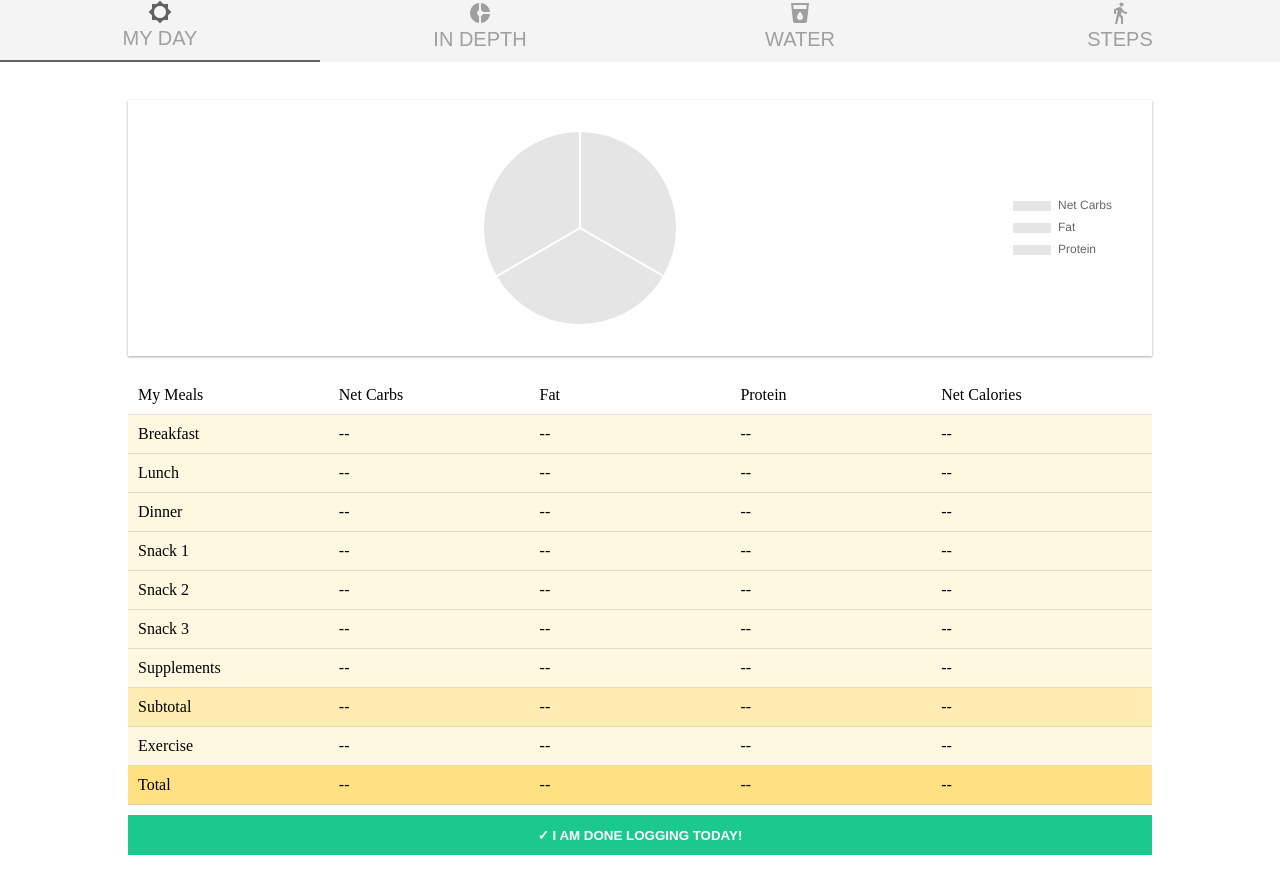
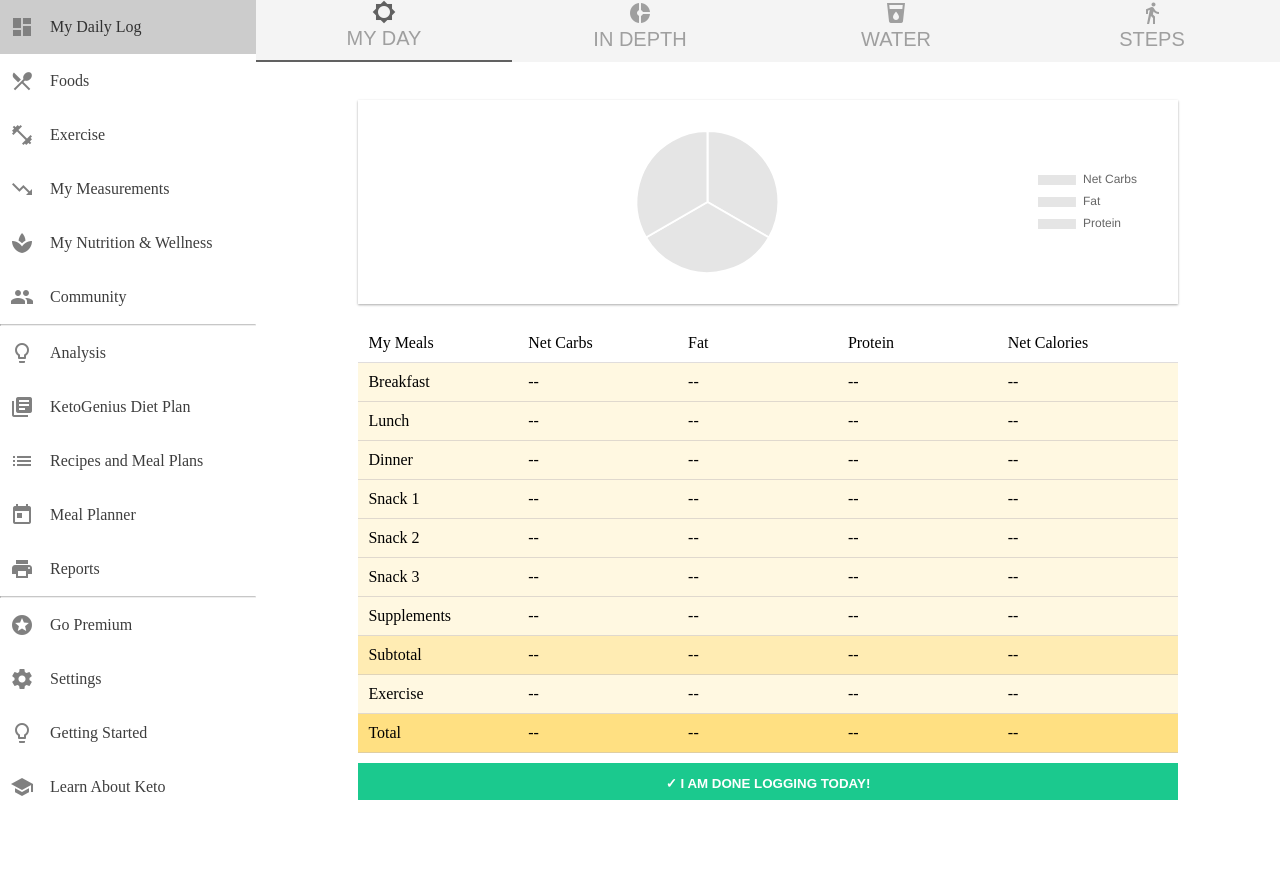
Before and after one commit to nitansh11/scandium, a plain HTML site: page dashboard/daily_log/daily_log.html in a window 1280 px wide. After the commit the page ends 800 px from the top, so only its background shows below. Drawn offline with nearby package versions, Linux system fonts and the light colour scheme.

Commit message:
daily log sidebar added

```diff
--- a/dashboard/daily_log/daily_log.css
+++ b/dashboard/daily_log/daily_log.css
@@ -2,11 +2,64 @@
     margin: 0;
     padding: 0;
 }
-/*****************************/
+
+/****************************************** Dashboard Navigation (Nitansh)***************************************/
+
+.dashboard-main {
+    display: grid;
+    grid-template-columns: 20% 80%;
+  }
+
+  hr {
+    border-top: 1px solid rgba(128, 128, 128, 0.445);
+  }
+  .dashboard-main__nav {
+    list-style-type: none;
+    margin: 0;
+    padding: 0;
+    background-color: white;
+    overflow-y: auto;
+    height: 100vh;
+    padding-top: 0;
+    margin-bottom: 0;
+    padding-bottom: 0;
+  }
+  .dashboard-main__nav li {
+    display: flex;
+    /* grid-template-columns: 20% 80%; */
+    margin: 0px auto;
+    align-items: center;
+    padding: 10px;
+  }
+  .dashboard-main__nav li a {
+    display: block;
+    color: rgba(0, 0, 0, 0.76);
+    padding: 8px 16px;
+    text-decoration: none;
+  }
+
+  .dashboard-main__nav li.active {
+    background-color: #cccccc;
+  }
+
+  .dashboard-main__nav li:hover:not(.active) {
+    background-color: #cccccc;
+  }
+
+  .dashboard-main__nav li i {
+    color: gray;
+  }
+
+/**************Daily Log (By Nitansh)***************/
 .daily-log{
     width: 100%;
     /* border: 1px solid gray; */
     margin: auto;
+    overflow-y: auto;
+    height: 100vh;
+    margin-top: 0;
+    margin-bottom: 0;
+    padding-bottom: 0;
 }
 
 /************Daily Log Navigation (Nitansh)****************/
--- a/dashboard/daily_log/daily_log.html
+++ b/dashboard/daily_log/daily_log.html
@@ -11,6 +11,67 @@
     <title>My Daily Log</title>
   </head>
   <body>
+    <div class="dashboard-main">
+      <div class="dashboard-main__nav">
+        <ul>
+          <li class="active">
+            <i class="material-icons">dashboard</i
+            ><a href="#home">My Daily Log</a>
+          </li>
+          <li>
+            <i class="material-icons">local_dining</i><a href="#home">Foods</a>
+          </li>
+          <li>
+            <i class="material-icons">fitness_center</i
+            ><a href="#home">Exercise</a>
+          </li>
+          <li>
+            <i class="material-icons">trending_down</i
+            ><a href="#home">My Measurements</a>
+          </li>
+          <li>
+            <i class="material-icons">spa</i
+            ><a href="#home">My Nutrition & Wellness</a>
+          </li>
+          <li>
+            <i class="material-icons">people</i><a href="#home">Community</a>
+          </li>
+          <hr />
+          <li>
+            <i class="material-icons">lightbulb_outline</i
+            ><a href="#home">Analysis</a>
+          </li>
+          <li>
+            <i class="material-icons">library_books</i
+            ><a href="#home">KetoGenius Diet Plan</a>
+          </li>
+          <li>
+            <i class="material-icons">list</i
+            ><a href="#home">Recipes and Meal Plans</a>
+          </li>
+          <li>
+            <i class="material-icons">today</i><a href="#home">Meal Planner</a>
+          </li>
+          <li>
+            <i class="material-icons">print</i><a href="#home">Reports</a>
+          </li>
+          <hr />
+          <li>
+            <i class="material-icons">stars</i><a href="#home">Go Premium</a>
+          </li>
+          <li>
+            <i class="material-icons">settings</i><a href="#home">Settings</a>
+          </li>
+          <li>
+            <i class="material-icons">lightbulb_outline</i
+            ><a href="#home">Getting Started</a>
+          </li>
+          <li>
+            <i class="material-icons">school</i
+            ><a href="#home">Learn About Keto</a>
+          </li>
+        </ul>
+      </div>
       <div class="daily-log">
         <div class="daily-log__navigation">
           <button class="daily-log__navigation__my-day-btn" value="my-day">
@@ -31,8 +92,6 @@
           </button>
         </div>
 
-
-
         <!-- My Day Section (Nitansh) -->
         <div id="my-day" class="daily-log__content daily-log__content--my-day">
           <div class="daily-log__content--my-day__chart-box">
@@ -49,7 +108,9 @@
 
           <!-- My Meals -->
           <div class="daily-log__content--my-day__my-meals">
-        <div class="daily-log__content--my-day__my-meals__row daily-log__content--my-day__my-meals__row--white">
+            <div
+              class="daily-log__content--my-day__my-meals__row daily-log__content--my-day__my-meals__row--white"
+            >
               <p>My Meals</p>
               <p>Net Carbs</p>
               <p>Fat</p>
@@ -112,7 +173,9 @@
               <p>--</p>
             </div>
 
-        <div class="daily-log__content--my-day__my-meals__row daily-log__content--my-day__my-meals__row--subtotal">
+            <div
+              class="daily-log__content--my-day__my-meals__row daily-log__content--my-day__my-meals__row--subtotal"
+            >
               <p>Subtotal</p>
               <p>--</p>
               <p>--</p>
@@ -127,18 +190,23 @@
               <p>--</p>
             </div>
 
-        <div class="daily-log__content--my-day__my-meals__row daily-log__content--my-day__my-meals__row--total">
+            <div
+              class="daily-log__content--my-day__my-meals__row daily-log__content--my-day__my-meals__row--total"
+            >
               <p>Total</p>
               <p>--</p>
               <p>--</p>
               <p>--</p>
               <p>--</p>
             </div>
-        <button id="done-logging">&check;  I AM DONE LOGGING TODAY!</button>
+            <button id="done-logging">&check; I AM DONE LOGGING TODAY!</button>
           </div>
         </div>
         <!-- In Depth Section (Nitansh) -->
-      <div id="in-depth" class="daily-log__content daily-log__content--in-depth">
+        <div
+          id="in-depth"
+          class="daily-log__content daily-log__content--in-depth"
+        >
           <div class="daily-log__content--in-depth__chart-box">
             <h3>My Week</h3>
             <div class="daily-log__content--in-depth__chart">
@@ -165,11 +233,11 @@
             </div>
 
             <p>
-            Macronutrient ratios are based on the share of calories in your diet,
-            with carbs and protein contributing 4 calories / gram, and fat 9
-            calories / gram. The total may vary somewhat from your recorded
-            calorie intake due to variability in how nutrition labels derive
-            calories from macronutrients.
+              Macronutrient ratios are based on the share of calories in your
+              diet, with carbs and protein contributing 4 calories / gram, and
+              fat 9 calories / gram. The total may vary somewhat from your
+              recorded calorie intake due to variability in how nutrition labels
+              derive calories from macronutrients.
             </p>
           </div>
 
@@ -214,8 +282,8 @@
             <p>
               These are the foods you've eaten this day, sorted by the amount
               they've contributed to your Net Carbs. Use this table to determine
-            which foods are adding the most (and the least) to your totals for the
-            day.
+              which foods are adding the most (and the least) to your totals for
+              the day.
             </p>
           </div>
 
@@ -248,8 +316,8 @@
               Please note that some foods in our database do not contain full
               nutrition info. As a result, the above totals may be less than the
               actual values you've consumed. Please check the nutrition on
-            individual foods to see if they contain the nutrients you'd like to
-            track.
+              individual foods to see if they contain the nutrients you'd like
+              to track.
             </p>
           </div>
         </div>
@@ -313,12 +381,14 @@
 
           <p>
             Get movin'! Premium members can connect a fitness device to
-          automatically import and track steps. To manually add steps, tap the +
-          button above. To edit these steps, go to My Day and select the Quick
-          Entry associated with these steps.
+            automatically import and track steps. To manually add steps, tap the
+            + button above. To edit these steps, go to My Day and select the
+            Quick Entry associated with these steps.
           </p>
         </div>
       </div>
+    </div>
+
     <script src="https://cdnjs.cloudflare.com/ajax/libs/Chart.js/2.9.4/Chart.min.js"></script>
     <script src="./daily_log.js"></script>
   </body>
```
Lines whose indentation alone changed are shown as unchanged.
